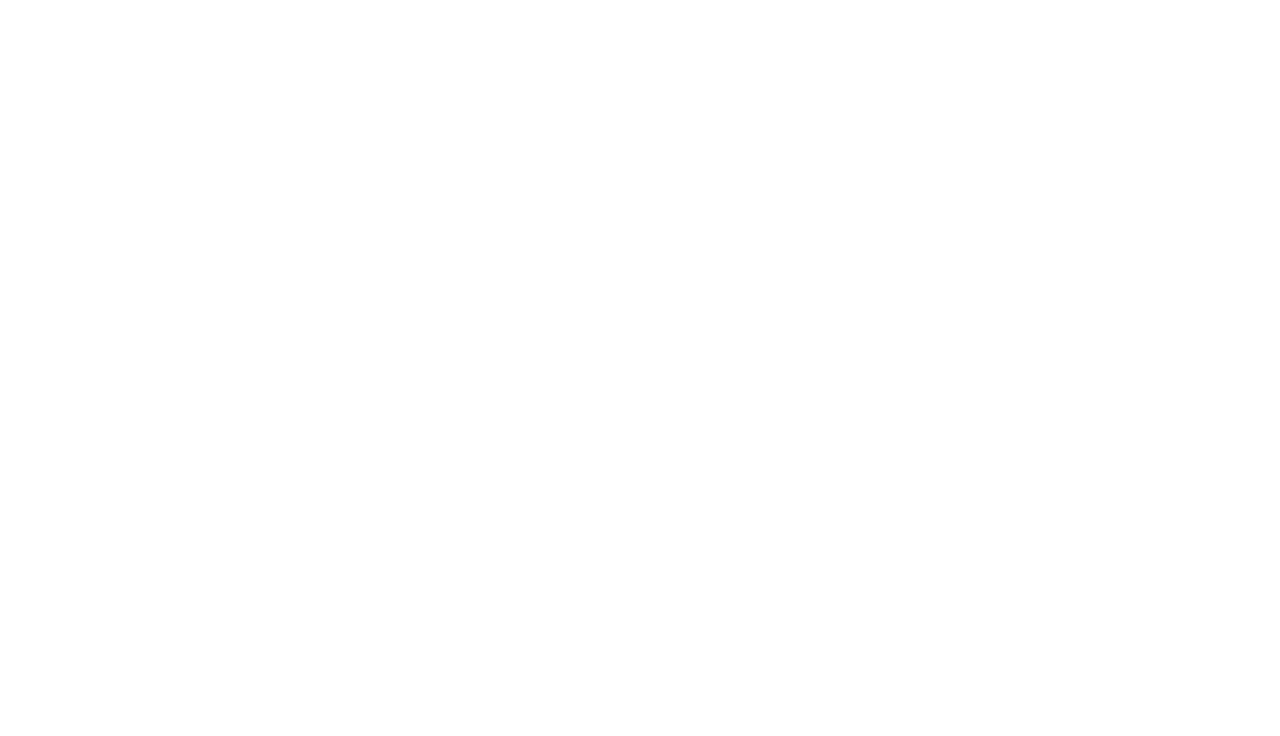
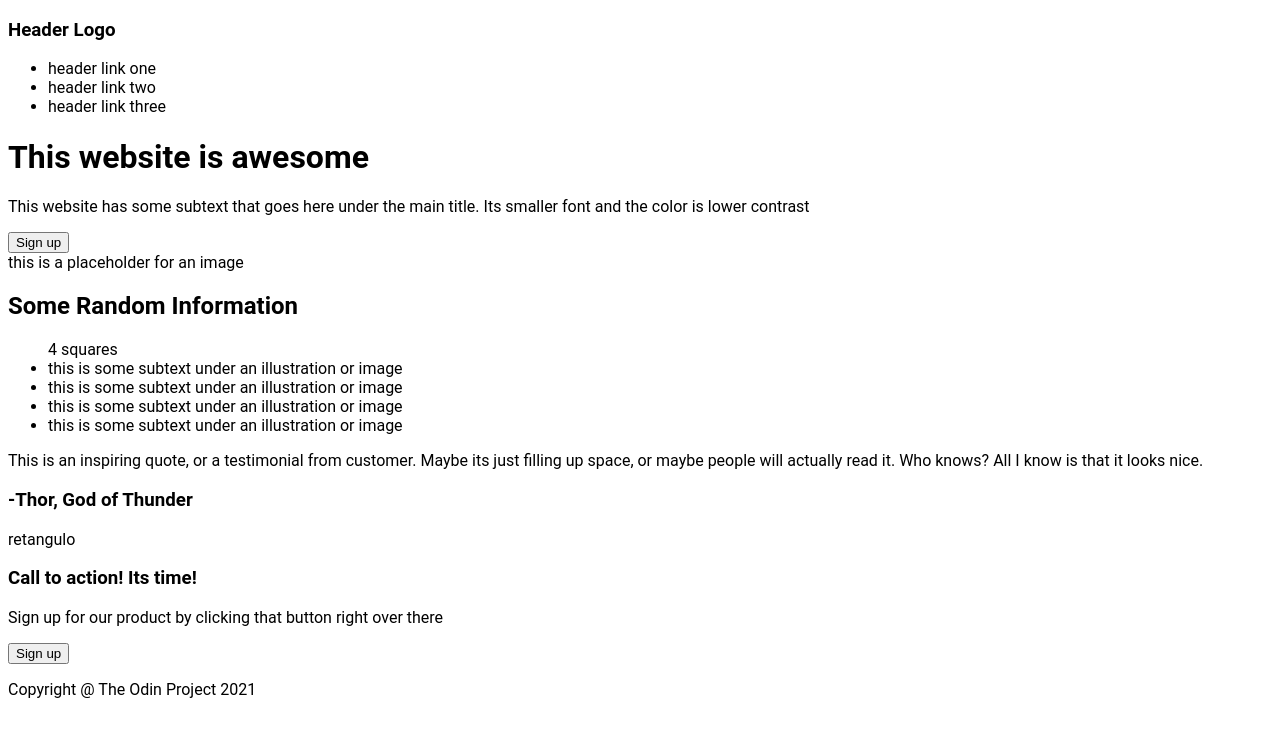
Before and after one commit to NyPadilha/landing-page, a plain HTML site: page index.html in a window 1280 px wide. Drawn offline with Linux system fonts and the light colour scheme.

Commit message:
add the content in the html, and put a font-family in the css

```diff
--- a/index.html
+++ b/index.html
@@ -8,6 +8,45 @@
     <link href="./css/style.css" rel="stylesheet">
 </head>
 <body>
-
+    <div class="header">
+        <h3>Header Logo</h3>
+        <ul>
+            <li><a>header link one</a></li>
+            <li><a>header link two</a></li>
+            <li><a>header link three</a></li>
+        </ul>
+    </div>
+    <div class="layer1">
+        <h1>This website is awesome</h1>
+        <p>This website has some subtext that goes here under the main title.
+            Its smaller font and the color is lower contrast</p>
+        <button>Sign up</button>
+        <div>this is a placeholder for an image</div>
+    </div>
+    <div class="layer2">
+        <h2>Some Random Information</h2>
+        <ul>4 squares
+            <li>this is some subtext under an illustration or image</li>
+            <li>this is some subtext under an illustration or image</li>
+            <li>this is some subtext under an illustration or image</li>
+            <li>this is some subtext under an illustration or image</li>
+        </ul>
+    </div>
+    <div class="layer3">
+        <p>This is an inspiring quote, or a testimonial from customer.
+            Maybe its just filling up space,  or maybe people will actually read it.
+            Who knows? All I know is that it looks nice.</p>
+        <h3>-Thor, God of Thunder</h3>
+    </div>
+    <div class="layer4">
+        <div>retangulo
+            <h3>Call to action! Its time!</h3>
+            <p>Sign up for our product by clicking that button right over there</p>
+            <button>Sign up</button>
+        </div>
+    </div>
+    <div class="footer">
+        <p>Copyright @ The Odin Project 2021</p>
+    </div>
 </body>
 </html>
```
